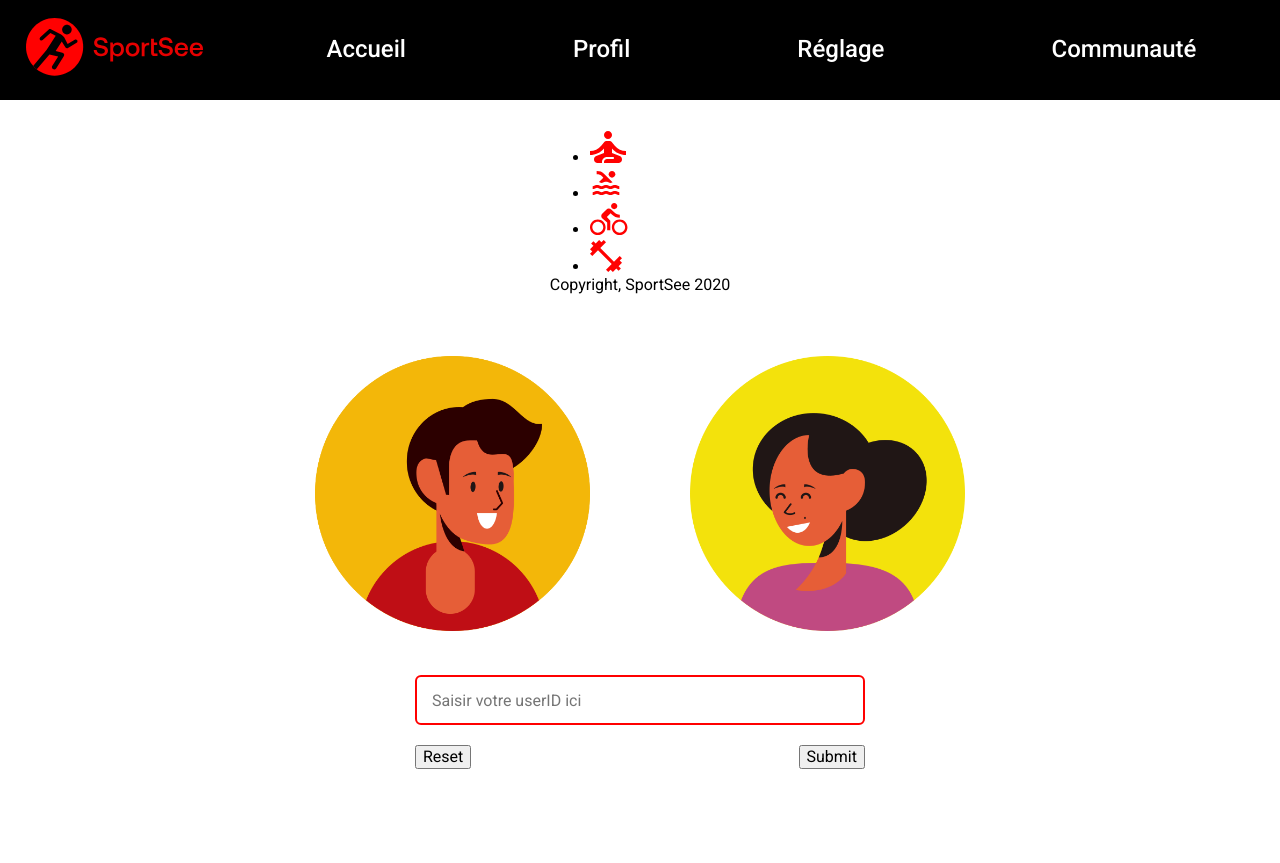
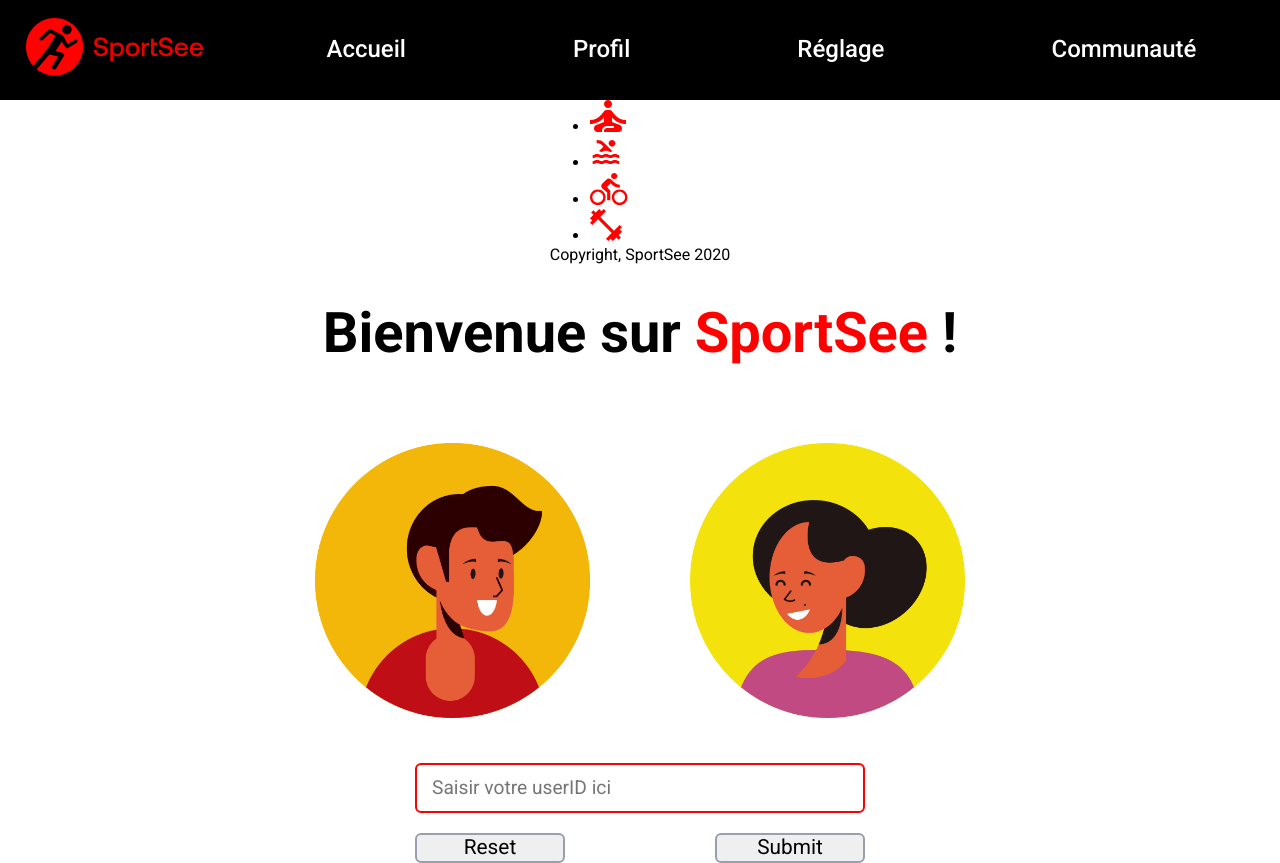
Before and after one commit to Frederic-K/SportSee, a React (Create React App) app: page / in a window 1280 px wide. Before the commit the page ends 800 px from the top, so only its background shows below. Built offline with nearby package versions, Linux system fonts and the light colour scheme.

Commit message:
Set scss for home page

```diff
--- a/src/components/Header/Header.jsx
+++ b/src/components/Header/Header.jsx
@@ -17,7 +17,8 @@
         <li>
           <NavLink
             // to={`/user/${userID}`}
-            to="/user/:id"
+            // to="/user/fake-id"
+            to="/user/12"
             className={(nav) =>
               nav.isActive ? 'header__link--active' : 'header__link'
             }
@@ -27,7 +28,7 @@
         </li>
         <li>
           <NavLink
-            to="/profil"
+            to="/fake-profil"
             className={(nav) =>
               nav.isActive ? 'header__link--active' : 'header__link'
             }
@@ -37,7 +38,7 @@
         </li>
         <li>
           <NavLink
-            to="/setting"
+            to="/fake-setting"
             className={(nav) =>
               nav.isActive ? 'header__link--active' : 'header__link'
             }
@@ -47,7 +48,7 @@
         </li>
         <li>
           <NavLink
-            to="/community"
+            to="/fake-community"
             className={(nav) =>
               nav.isActive ? 'header__link--active' : 'header__link'
             }
--- a/src/pages/Home/HomeV2.jsx
+++ b/src/pages/Home/HomeV2.jsx
@@ -14,7 +14,10 @@
   }
 
   return (
-    <div className="home">
+    <section className="home">
+      <h1 className="home__title">
+        Bienvenue sur <span>SportSee</span> !
+      </h1>
       <div className="home__profilPix">
         <div className="home__profilPix--male">
           <img src={ProfilPixMale} alt="Dessin de profile homme" />
@@ -41,6 +44,6 @@
           </button>
         </div>
       </form>
-    </div>
+    </section>
   )
 }
--- a/src/pages/Home/_home.scss
+++ b/src/pages/Home/_home.scss
@@ -2,7 +2,14 @@
   width: 100%;
   display: flex;
   flex-direction: column;
+  align-items: center;
   gap: 40px;
+  &__title {
+    font-size: 3.5rem;
+    span {
+      color: $colour-primary;
+    }
+  }
   &__profilPix {
     display: flex;
     gap: 100px;
@@ -20,11 +27,18 @@
       padding: 15px;
       border: 2px solid $colour-primary;
       border-radius: $border-rad;
+      font-size: 1.2rem;
     }
     &__btn {
       width: 100%;
       display: flex;
       justify-content: space-between;
+      &--reset {
+        @include home-btn;
+      }
+      &--submit {
+        @include home-btn;
+      }
     }
   }
 }
--- a/src/styles/style.scss
+++ b/src/styles/style.scss
@@ -1,6 +1,7 @@
 @import url('https://fonts.googleapis.com/css2?family=Roboto:ital,wght@0,100;0,300;0,400;0,500;0,700;0,900;1,100;1,300;1,400;1,500;1,700;1,900&display=swap');
 
 @import '../styles/utils/variables';
+@import '../styles/utils/mixins';
 @import '../components/Loader/loader';
 @import './bases/base', './bases/typo';
 @import '../components/Header/header';
--- /dev/null
+++ b/src/styles/utils/_mixins.scss
@@ -0,0 +1,11 @@
+@mixin home-btn {
+  width: 150px;
+  border: 2px solid $colour-tertiary;
+  border-radius: $border-rad;
+  font-size: 1.3rem;
+  cursor: pointer;
+  &:hover {
+    color: white;
+    background-color: $colour-redLight;
+  }
+}
```
